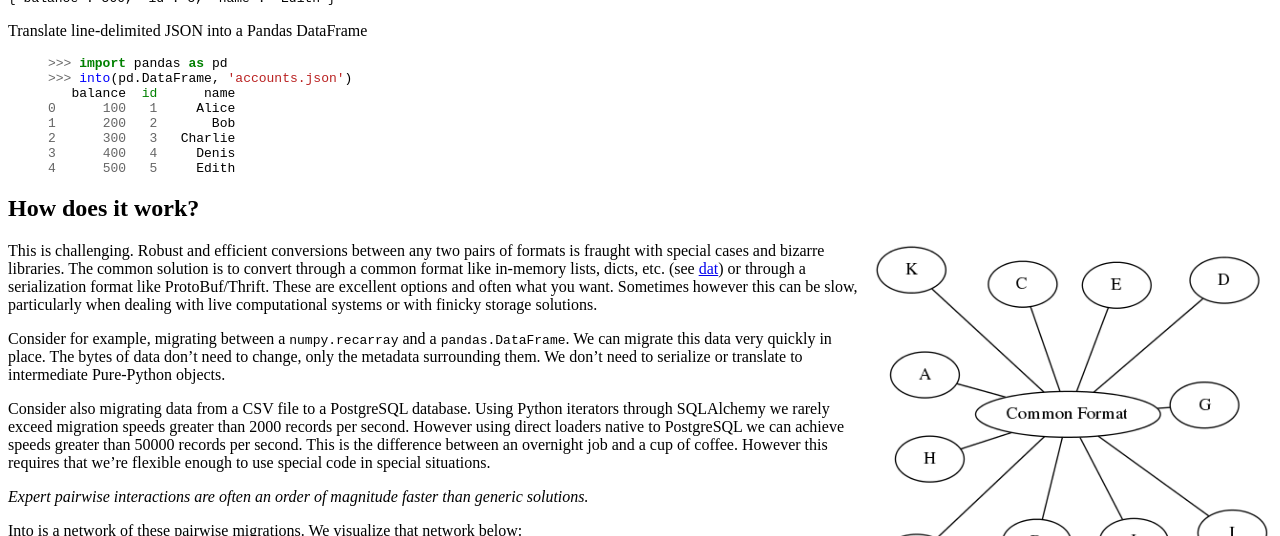
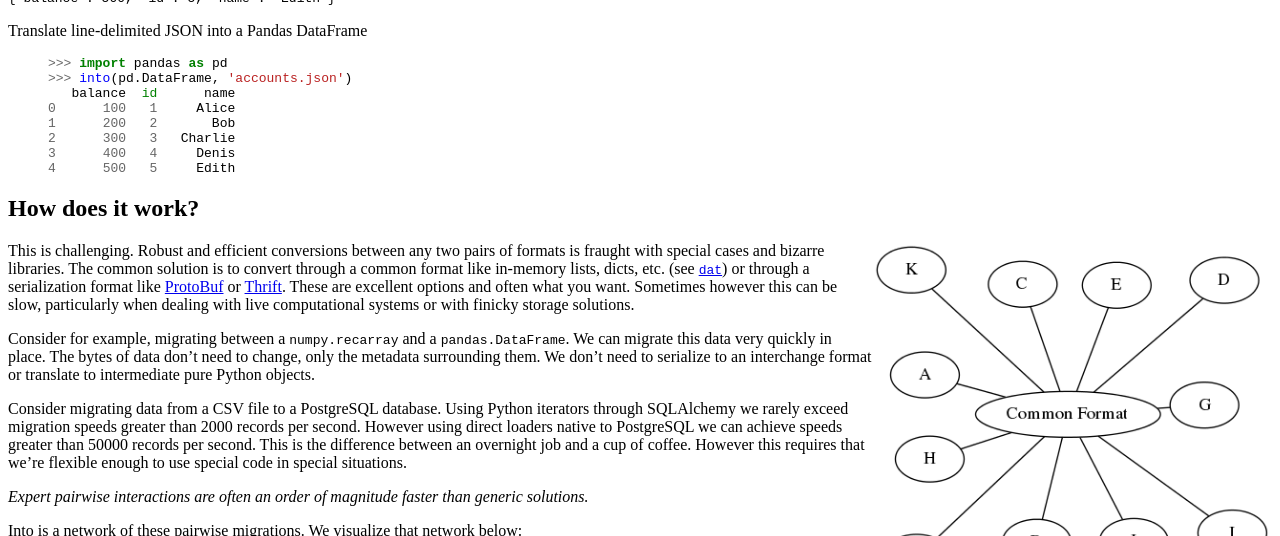
Before and after one commit to besyskymnbk/blog, a Jekyll site: the page built from _posts/work/2015-02-03-Into.md, in a window 1280 px wide and 1400 px high, scrolled down 1228 px, cut to the strip 0-536 px from the top of the window. Built offline with Jekyll 4.4.1, drawn with Linux system fonts in a browser that asks for light colours; comment, search, counter and statistics services are not loaded; some of the changed text lies outside the part shown.

Commit message:
edits to into

```diff
--- a/_posts/work/2015-02-03-Into.md
+++ b/_posts/work/2015-02-03-Into.md
@@ -110,17 +110,19 @@ How does it work?
 This is challenging.  Robust and efficient conversions between any two pairs of
 formats is fraught with special cases and bizarre libraries.  The common
 solution is to convert through a common format like in-memory lists, dicts,
-etc. (see [dat](http://dat-data.com/)) or through a serialization format like
-ProtoBuf/Thrift.  These are excellent options and often what you want.
-Sometimes however this can be slow, particularly when dealing with live
-computational systems or with finicky storage solutions.
+etc. (see [`dat`](http://dat-data.com/)) or through a serialization format like
+[ProtoBuf](https://developers.google.com/protocol-buffers/) or
+[Thrift](https://thrift.apache.org/).  These are excellent options and often
+what you want.  Sometimes however this can be slow, particularly when dealing
+with live computational systems or with finicky storage solutions.
 
 Consider for example, migrating between a `numpy.recarray` and a
 `pandas.DataFrame`.  We can migrate this data very quickly in place.  The bytes
 of data don't need to change, only the metadata surrounding them.  We don't
-need to serialize or translate to intermediate Pure-Python objects.
+need to serialize to an interchange format or translate to intermediate
+pure Python objects.
 
-Consider also migrating data from a CSV file to a PostgreSQL database.  Using
+Consider migrating data from a CSV file to a PostgreSQL database.  Using
 Python iterators through SQLAlchemy we rarely exceed migration speeds greater
 than 2000 records per second.  However using direct loaders native to
 PostgreSQL we can achieve speeds greater than 50000 records per second.  This
@@ -151,15 +153,19 @@ loader and shortcut this entire process with a direct edge `CSV -> Mongo`.
 To find the most efficient route we weight the edges of this network with
 relative costs (measured ad-hoc.)  We use `networkx` to find the shortest path
 before we start the migration.  If for some reason an edge fails (raises
-`NotImplementedError`) we reroute.
+`NotImplementedError`) we can reroute automatically.
 
-You'll note that we color some nodes *red*.  These nodes can be *larger than
-memory*.  When we migrate between two red nodes (both the input and output may
-be larger than memory) then we limit our path to the red subgraph to ensure
-that we don't blow up mid-migration.
+Note that we color some nodes *red*.  These nodes can be *larger than memory*.
+When we migrate between two red nodes (both the input and output may be larger
+than memory) then we limit our path to the red subgraph to ensure that we don't
+blow up mid-migration.  One format to note is `Stream(...)` like
+`Stream(DataFrame)` which is an iterable of in-memory `DataFrames`.  This
+convenient meta-format allows us to use compact data structures like numpy
+arrays and pandas DataFrames on large data while keeping only a few tens of
+megabytes in memory at a time.
 
-This networked approach allows developers to write very specialized code for
-special situations and know that that code will only be used in the right case.
+The networked approach allows developers to write specialized code for special
+situations and know that this code will only be used in the right situation.
 This approach allows us to handle a very complex problem in an isolated and
 separable manner.  The central dispatching system keeps us sane.
 
@@ -167,7 +173,7 @@ separable manner.  The central dispatching system keeps us sane.
 History
 -------
 
-I wrote about `into` [long ago]({{BASE_PATH}}/work/2014-09-01-Blaze-into/) in
+I wrote about into [long ago]({{BASE_PATH}}/work/2014-09-01-Blaze-into/) in
 connection to Blaze.  I then promptly shut up about it.  This was because the
 old implementation (before this network approach) was difficult to
 extend/maintain and wasn't ready for prime-time.
```
Also changed, not shown: other parts of _posts/work/2015-02-03-Into.md (+2 -2 lines).
